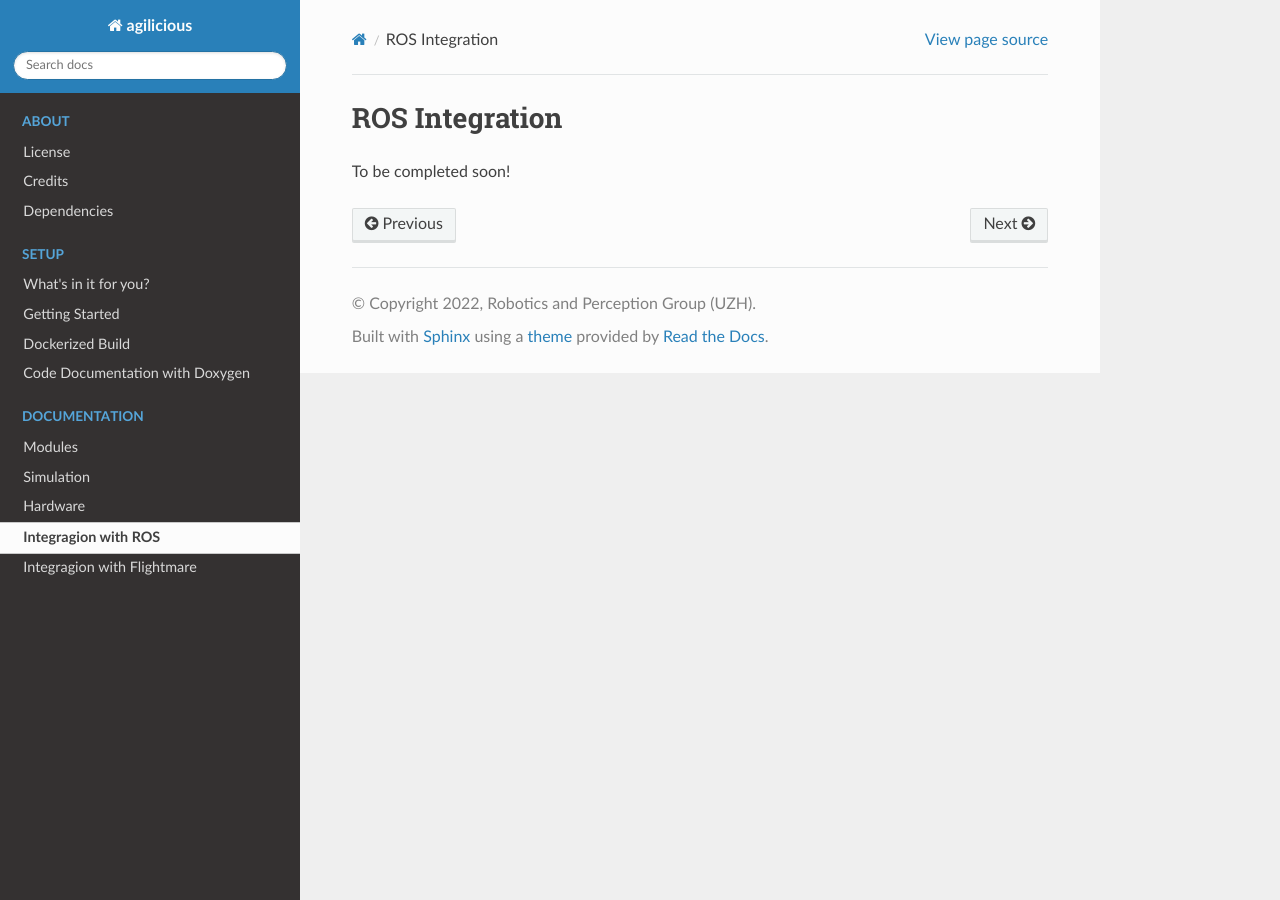
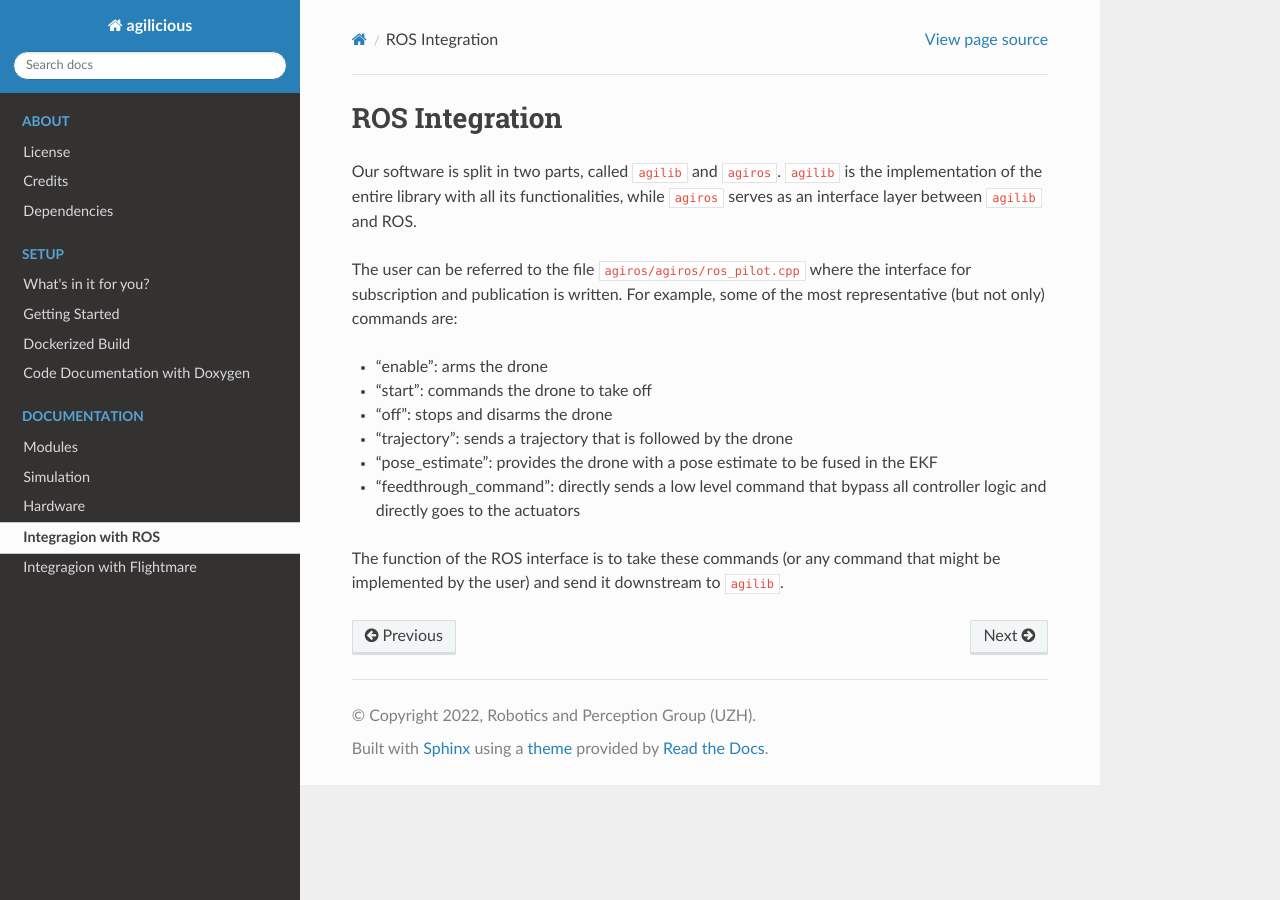
Before and after one commit to uzh-rpg/agilicious, a Sphinx documentation site: the page built from docs/integration/ros.rst, in a window 1280 px wide. Built offline with Sphinx 7.4.7 and the Read the Docs theme 2.0.0, drawn with Linux system fonts in a browser that asks for light colours.

Commit message:
Added integration with ROS part

```diff
--- a/docs/integration/ros.rst
+++ b/docs/integration/ros.rst
@@ -2,4 +2,17 @@
 ROS Integration
 ###############
 
-To be completed soon!
+Our software is split in two parts, called :code:`agilib` and :code:`agiros`. :code:`agilib` is the implementation of the entire library with all its functionalities, while :code:`agiros` serves as an interface layer between :code:`agilib` and ROS.
+
+The user can be referred to the file :code:`agiros/agiros/ros_pilot.cpp` where the interface for subscription and publication is written.
+For example, some of the most representative (but not only) commands are:
+
+- "enable": arms the drone
+- "start": commands the drone to take off
+- "off": stops and disarms the drone
+- "trajectory": sends a trajectory that is followed by the drone
+- "pose_estimate": provides the drone with a pose estimate to be fused in the EKF
+- "feedthrough_command": directly sends a low level command that bypass all controller logic and directly goes to the actuators
+
+
+The function of the ROS interface is to take these commands (or any command that might be implemented by the user) and send it downstream to :code:`agilib`.
```
